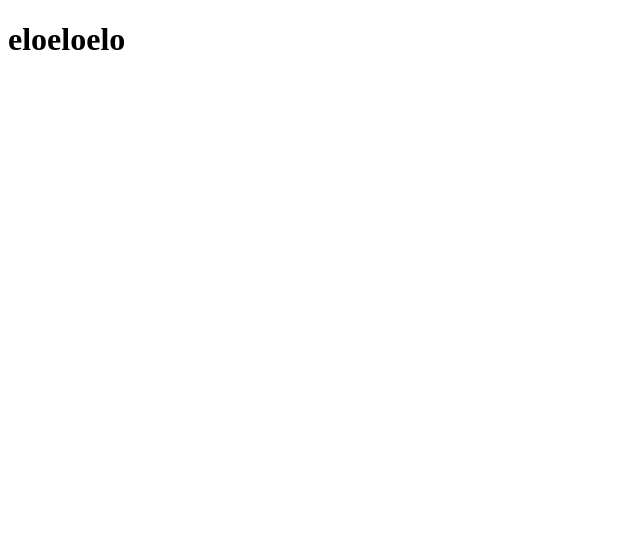
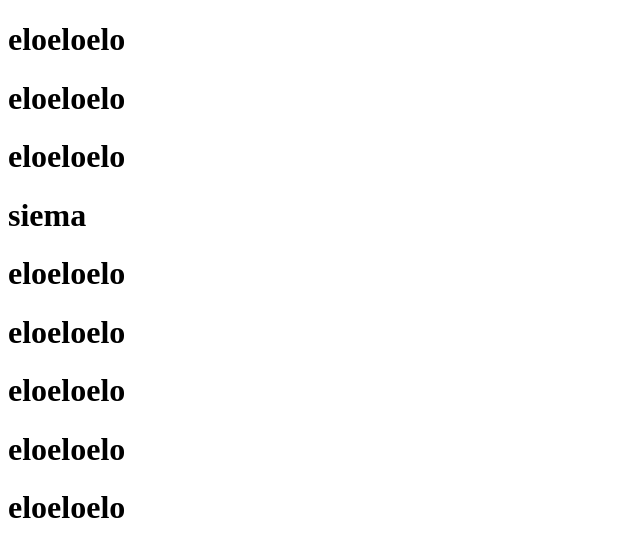
Before and after one commit to Hasag-i/git_test, a plain HTML site: page index.html in a window 1280 px wide. Shown: the whole page, without its empty margins (0-640 px from the left). Drawn offline with Linux system fonts and the light colour scheme.

Commit message:
Added some new html paragraphs

```diff
--- a/index.html
+++ b/index.html
@@ -7,5 +7,13 @@
 </head>
 <body>
     <h1>eloeloelo</h1>
+    <h1>eloeloelo</h1>
+    <h1>eloeloelo</h1>
+    <h1>siema</h1>
+    <h1>eloeloelo</h1>
+    <h1>eloeloelo</h1>
+    <h1>eloeloelo</h1>
+    <h1>eloeloelo</h1>
+    <h1>eloeloelo</h1>
 </body>
 </html>
```
